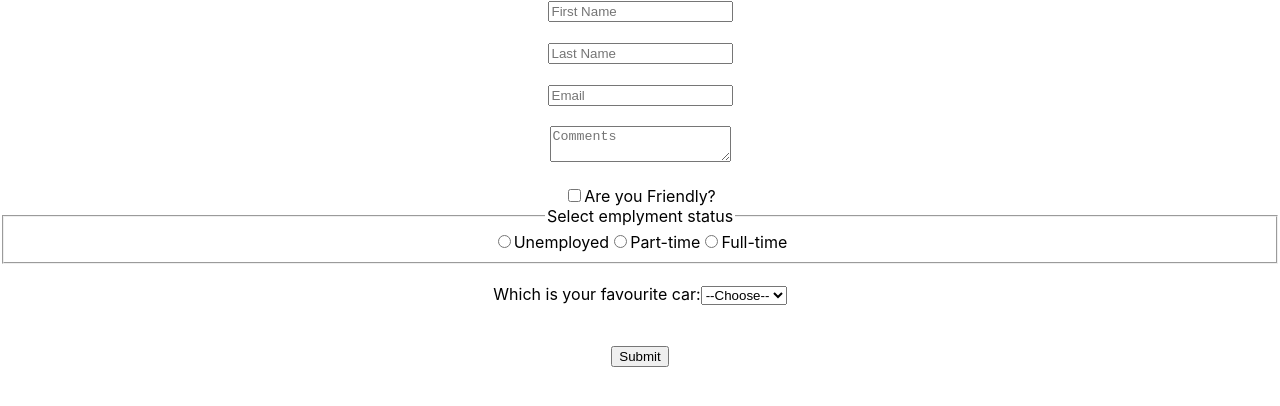
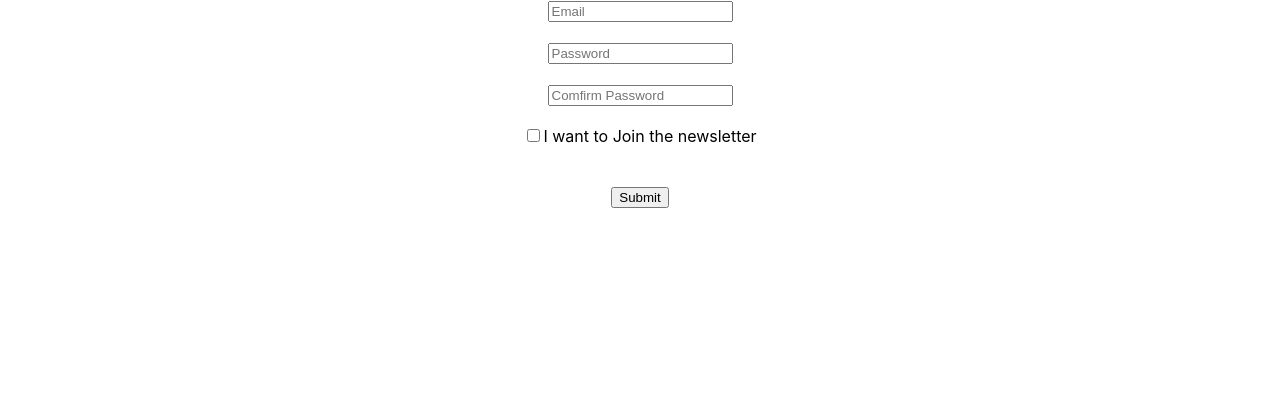
Before and after one commit to Amit-Chavda/react-learning, a React (Create React App) app: page / in a window 1280 px wide. Shown: the top 406 px of the page. Built offline with nearby package versions, Linux system fonts and the light colour scheme.

Commit message:
Login created

```diff
--- a/src/component/App.js
+++ b/src/component/App.js
@@ -1,10 +1,10 @@
 import '../styles/App.css';
-import  Form  from './Form';
+import Login from './Login';
 
 function App() {
   return (
     <div className="App">
-     <Form />
+      <Login />
     </div>
   );
 }
--- /dev/null
+++ b/src/component/Login.js
@@ -0,0 +1,76 @@
+import { useState } from "react";
+
+export default function Login() {
+    const [formData, setformData] = useState({
+        email: "",
+        password: "",
+        confirmPassword: "",
+        isConfirmed: false,
+    });
+
+    function handleOnChange(event) {
+        const { name, value, type, checked } = event.target
+        setformData((prev) => {
+            return {
+                ...prev,
+                [name]: type === "checkbox" ? checked : value
+            }
+        })
+    }
+    function handleSubmit(event) {
+        event.preventDefault()
+        if ((formData.password !== formData.confirmPassword)
+            || formData.password === ""
+            || formData.password === ""
+            || !formData.isConfirmed
+        ) {
+            console.log("Please fill details correctly!")
+        } else {
+            console.log(formData)
+        }
+    }
+
+    return (
+        <>
+            <input
+                type="email"
+                placeholder="Email"
+                onChange={handleOnChange}
+                name="email"
+                value={formData.email} />
+
+            <br />
+            <br />
+            <input
+                type="password"
+                placeholder="Password"
+                onChange={handleOnChange}
+                name="password"
+                value={formData.password} />
+            <br />
+            <br />
+            <input
+                type="password"
+                placeholder="Comfirm Password"
+                onChange={handleOnChange}
+                name="confirmPassword"
+                value={formData.confirmPassword} />
+
+            <br />
+            <br />
+            <input
+                type="checkbox"
+                onChange={handleOnChange}
+                name="isConfirmed"
+                id="isConfirmed"
+                checked={formData.isConfirmed} />
+            <label htmlFor="isConfirmed">I want to Join the newsletter</label>
+
+            <br />
+            <br />
+            <br />
+
+            <button onClick={handleSubmit}>Submit</button>
+        </>
+    )
+}
```
